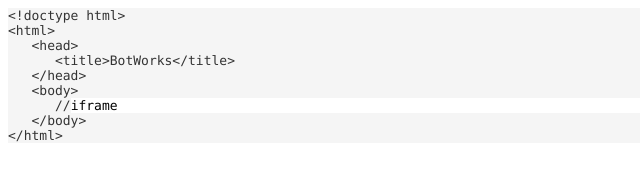
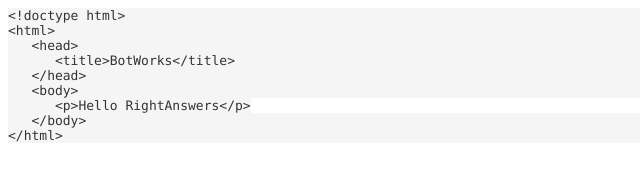
Before and after one commit to petec029/BotWorks, a website: page index.html in a window 1280 px wide. Shown: the whole page, without its empty margins (0-640 px from the left). Drawn offline with Linux system fonts and the light colour scheme.

Commit message:
Added a paragraph to body

```diff
--- a/index.html
+++ b/index.html
@@ -11,7 +11,6 @@
     p.p2 {margin: 0.0px 0.0px 0.0px 0.0px; line-height: 18.0px; font: 13.0px Menlo; color: #333333; -webkit-text-stroke: #333333}
     span.s1 {font-kerning: none}
     span.s2 {font-kerning: none; background-color: #f5f5f5}
-    span.s3 {font-kerning: none; color: #000000; -webkit-text-stroke: 0px #000000}
   </style>
 </head>
 <body>
@@ -21,7 +20,7 @@
 <p class="p1"><span class="s1"><span class="Apple-converted-space">      </span>&lt;title&gt;BotWorks&lt;/title&gt;</span></p>
 <p class="p1"><span class="s1"><span class="Apple-converted-space">   </span>&lt;/head&gt;</span></p>
 <p class="p1"><span class="s1"><span class="Apple-converted-space">   </span>&lt;body&gt;</span></p>
-<p class="p2"><span class="s2"><span class="Apple-converted-space">      </span>//</span><span class="s3">iframe</span></p>
+<p class="p2"><span class="s2"><span class="Apple-converted-space">      </span>&lt;p&gt;Hello RightAnswers&lt;/p&gt;</span></p>
 <p class="p1"><span class="s1"><span class="Apple-converted-space">   </span>&lt;/body&gt;</span></p>
 <p class="p1"><span class="s1">&lt;/html&gt;</span></p>
 </body>
```
